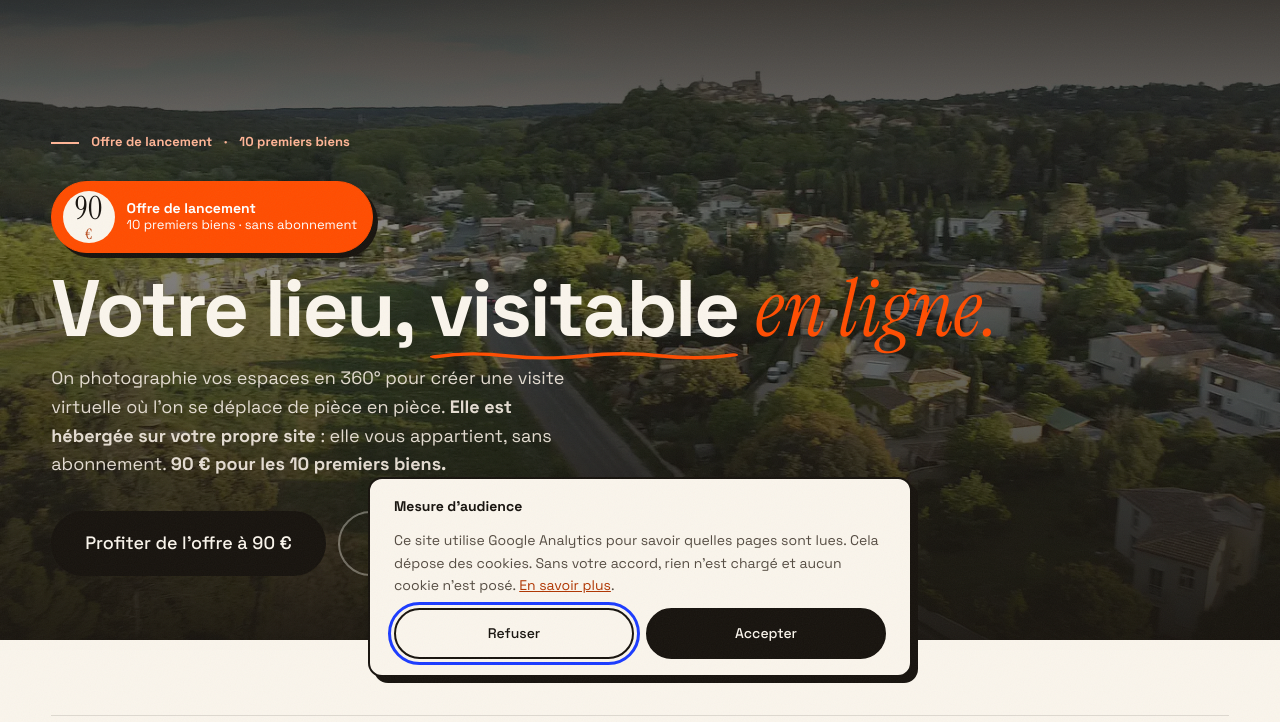
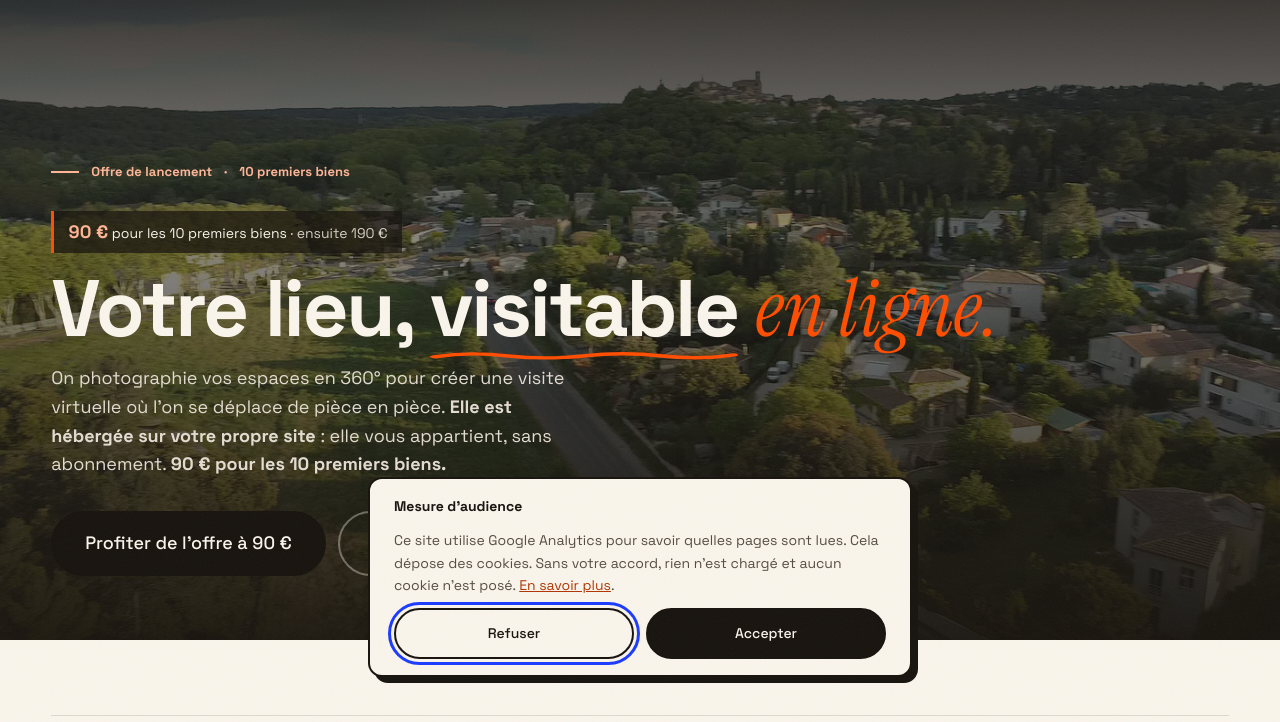
Before and after one commit to didou34000/agence-comete, a website: page index.html in a window 1280 px wide. Shown: the part 72-794 px from the top of the page. Drawn offline with Linux system fonts and the light colour scheme; files whose address does not match are found by name.

Commit message:
Simplifier la présentation de loffre de lancement

```diff
--- a/index.html
+++ b/index.html
@@ -211,10 +211,7 @@
     </div>
     <div class="wrap hero-photo__texte">
       <p class="surtitre">Offre de lancement <b>·</b> 10 premiers biens</p>
-      <div class="hero-offre" aria-label="Offre de lancement : visite virtuelle à 90 euros pour les 10 premiers biens">
-        <span class="hero-offre__prix">90<sup>€</sup></span>
-        <span class="hero-offre__texte"><strong>Offre de lancement</strong><br>10 premiers biens · sans abonnement</span>
-      </div>
+      <p class="hero-offre"><strong>90&nbsp;€</strong> pour les 10 premiers biens <span>· ensuite 190&nbsp;€</span></p>
       <h1>Votre lieu, <span class="griffe">visitable</span> <em>en ligne.</em></h1>
       <p class="hero-photo__chapeau">On photographie vos espaces en 360° pour créer une visite
       virtuelle où l’on se déplace de pièce en pièce. <strong>Elle est hébergée sur votre propre site</strong>&nbsp;:
@@ -302,7 +299,7 @@
           <p class="offre__drapeau">Offre de lancement · 10 premiers biens</p>
           <h3 class="offre__nom">La visite essentielle</h3>
           <p class="offre__prix">90<sup>€</sup></p>
-          <p class="offre__ancien-prix">199 € ensuite · prix final, sans abonnement</p>
+          <p class="offre__ancien-prix">190 € ensuite · prix final, sans abonnement</p>
           <p class="offre__ttc"><b>Prix final</b>, aucune TVA à ajouter. Pour un bien de moins de
           100&nbsp;m², jusqu’à 15 positions.</p>
           <p class="offre__paiement">Déplacement compris dans 30&nbsp;km autour de Montpellier ou de Paris</p>
--- a/styles-360.css
+++ b/styles-360.css
@@ -36,32 +36,17 @@
 .hero-photo h1 em { color: var(--soleil); }
 .hero-photo .surtitre { color: #FFB596; }
 .hero-offre {
-  display: inline-flex;
-  align-items: center;
-  gap: var(--sp-3);
+  display: inline-block;
   margin: var(--sp-3) 0 var(--sp-4);
-  padding: .55rem .9rem .55rem .65rem;
-  border: 1px solid #FF4D00;
-  border-radius: var(--r-pilule);
-  background: #FF4D00;
-  color: #fff;
-  box-shadow: 5px 5px 0 #17130E;
+  padding: .55rem .9rem;
+  border-left: 3px solid var(--soleil);
+  background: #17130EB8;
+  color: var(--creme);
+  font-size: var(--fs-s);
+  line-height: 1.35;
 }
-.hero-offre__prix {
-  display: grid;
-  place-items: center;
-  width: 3.25rem;
-  height: 3.25rem;
-  border-radius: 50%;
-  background: var(--creme);
-  color: var(--encre);
-  font-family: var(--font-display);
-  font-size: 2rem;
-  line-height: 1;
-}
-.hero-offre__prix sup { font-size: .45em; color: var(--accent-txt); top: -.7em; }
-.hero-offre__texte { font-size: var(--fs-xs); line-height: 1.25; }
-.hero-offre__texte strong { font-size: var(--fs-s); }
+.hero-offre strong { color: #FFB596; font-size: var(--fs-m); }
+.hero-offre span { color: #D8CFC3; }
 .hero-photo__chapeau {
   font-size: var(--fs-m); color: #E4DCD1;
   max-width: 46ch; margin-bottom: var(--sp-6);
```
